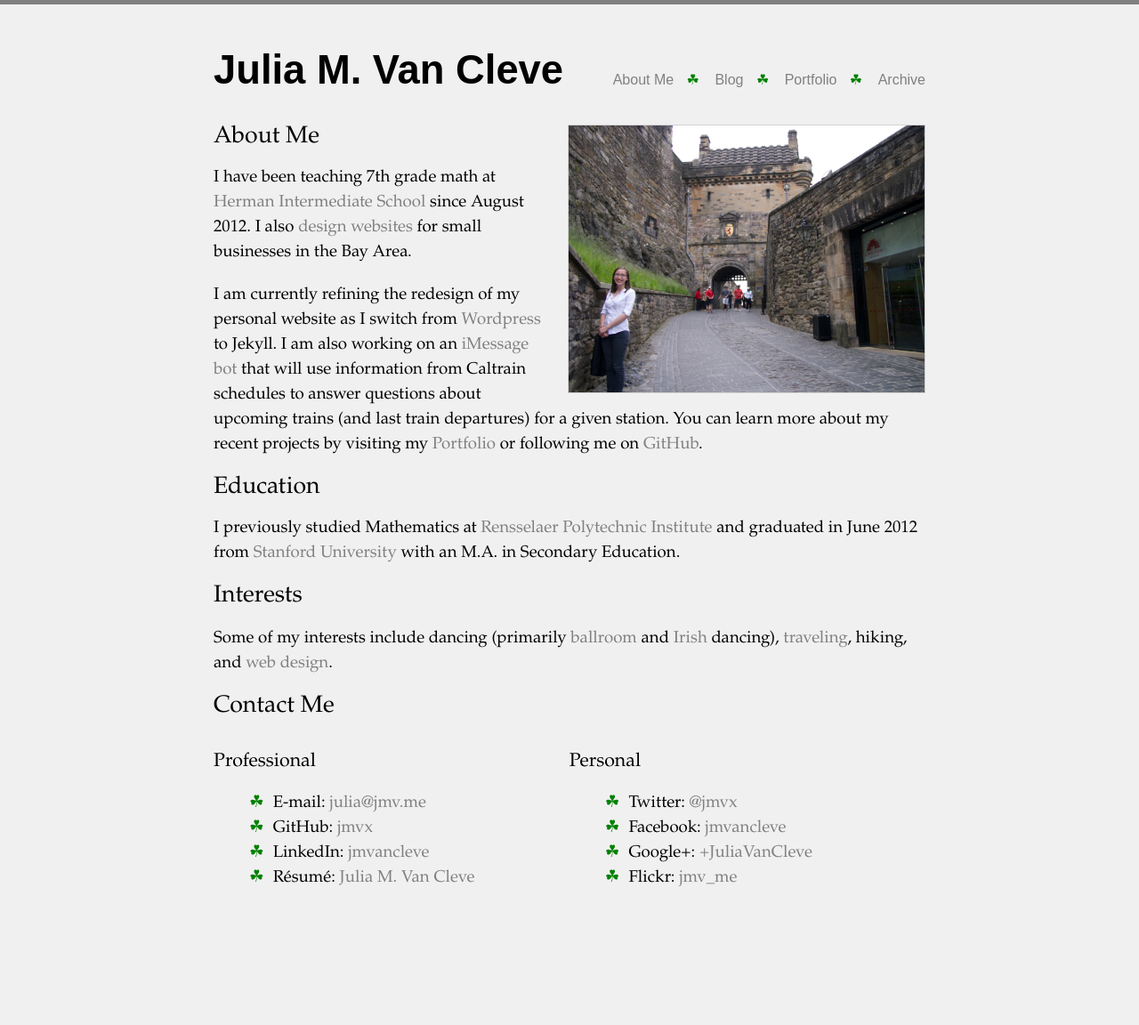
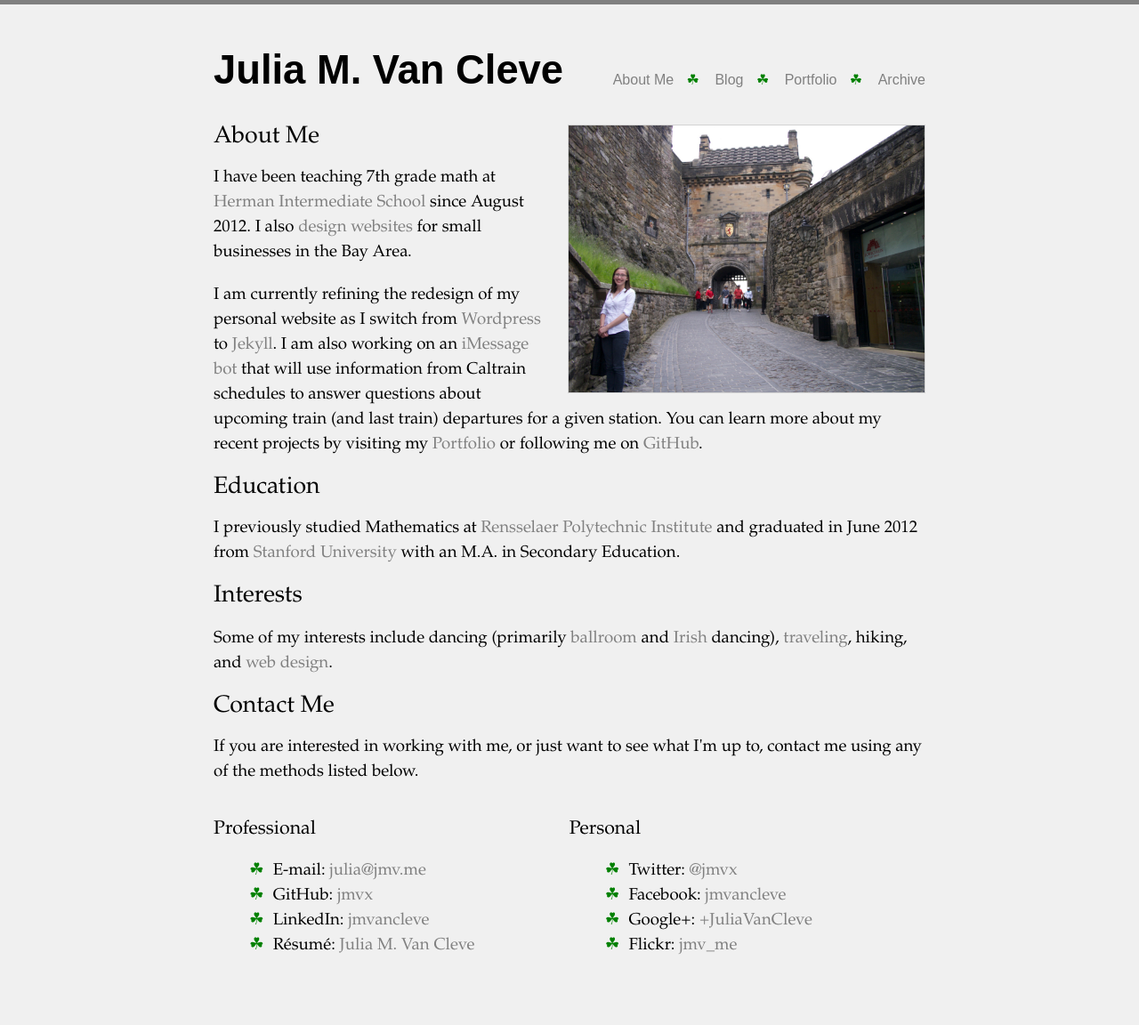
Before and after one commit to jmvx/jmv.me, a Jekyll site: the page built from index.html, in a window 1280 px wide. Shown: the whole page at 89% size. Built offline with Jekyll 4.4.1, drawn with Linux system fonts in a browser that asks for light colours; before the commit the page ends 1076 px from its top, so only the background shows below that.

Commit message:
Edited my About Me

```diff
--- a/index.html
+++ b/index.html
@@ -6,7 +6,7 @@ description: This is my website
 <h1>About Me</h1>
 <p>I have been teaching 7th grade math at <a href="http://www.ogsd.k12.ca.us/html/schoolinfo.html" target="_blank">Herman Intermediate School</a> since August 2012. I also <a href="/portfolio/">design websites</a> for small businesses in the Bay Area.</p>
 
-<p>I am currently refining the redesign of my personal website as I switch from <a href="/blog/wordpress/">Wordpress</a> to Jekyll. I am also working on an <a href="/blog/caltrain-imessage-bot/">iMessage bot</a> that will use information from Caltrain schedules to answer questions about upcoming trains (and last train departures) for a given station. You can learn more about my recent projects by visiting my <a href="/portfolio/">Portfolio</a> or following me on <a href="https://github.com/jmvx" target="_blank">GitHub</a>.</p>
+<p>I am currently refining the redesign of my personal website as I switch from <a href="/blog/wordpress/">Wordpress</a> to <a href="http://jekyllrb.com" target="_blank">Jekyll</a>. I am also working on an <a href="/blog/caltrain-imessage-bot/">iMessage bot</a> that will use information from Caltrain schedules to answer questions about upcoming train (and last train) departures for a given station. You can learn more about my recent projects by visiting my <a href="/portfolio/">Portfolio</a> or following me on <a href="https://github.com/jmvx" target="_blank">GitHub</a>.</p>
 
 <h1>Education</h1>
 <p>I previously studied Mathematics at <a href="http://rpi.edu/dept/math/" target="_blank">Rensselaer Polytechnic Institute</a> and graduated in June 2012 from <a href="https://gse-step.stanford.edu/" target="_blank">Stanford University</a> with an M.A. in Secondary Education.</p>
@@ -15,6 +15,7 @@ description: This is my website
 </p>Some of my interests include dancing (primarily <a href="http://ballroom.union.rpi.edu/" target="_blank">ballroom</a> and <a href="http://ceili.stanford.edu/" target="_blank">Irish</a> dancing), <a href="https://www.flickr.com/photos/jmv_me/collections/72157628803033533/" target="_blank">traveling</a>, hiking, and <a href="https://github.com/" target="_blank">web design</a>.</p>
 
 <h1>Contact Me</h1>
+<p>If you are interested in working with me, or just want to see what I'm up to, contact me using any of the methods listed below.</p>
 <div class="double">
 <h2>Professional</h2>
 <ul>
```
